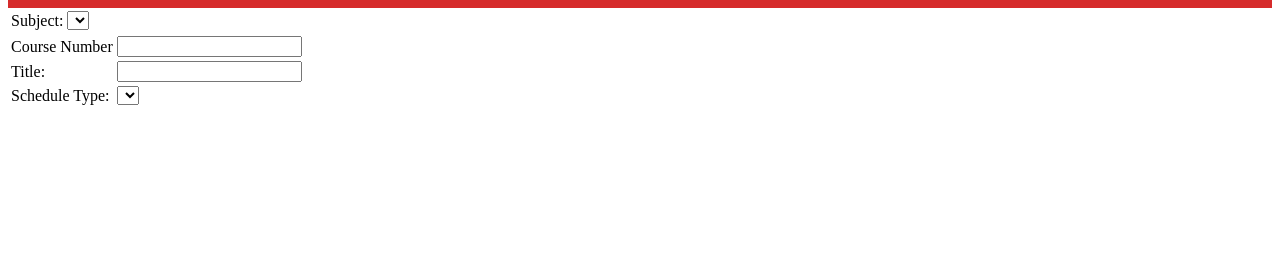
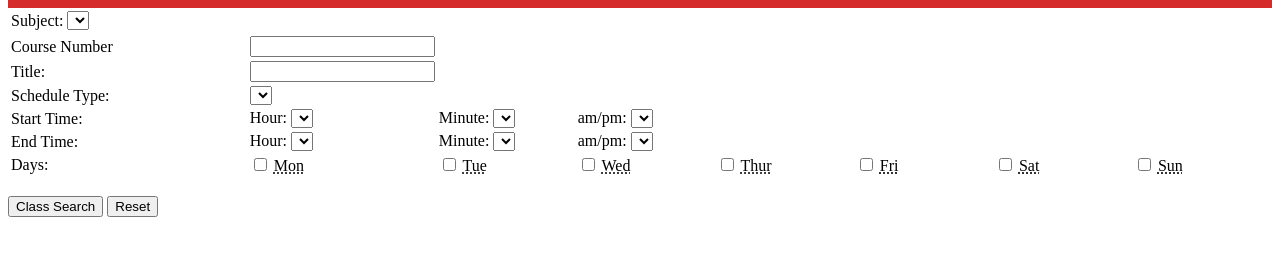
Before and after one commit to JnathanCarter/CS-325-Class-Scheduler, a plain HTML site: page index.html in a window 1280 px wide. Shown: the part 176-432 px from the top of the page. Drawn offline with Linux system fonts and the light colour scheme.

Commit message:
Finish Static elements

```diff
--- a/index.html
+++ b/index.html
@@ -29,7 +29,7 @@
                                         </label>
                                 </td>
                                 <td>
-                                        <select name="select_subj" id="select_subj">
+                                        <select name="subj_id" id="subj_id">
 
                                         </select>
 
@@ -40,7 +40,7 @@
                 <table name="courseinfotable" id="courseinfotable">
                         <tr>
                                 <td>Course Number</td>
-                                <td><input type="text" name="coursenumber" id="coursenumber"></td>
+                                <td><input type="text" name="number" id="number"></td>
                         </tr>
                         <tr>
                                 <td>Title:</td>
@@ -48,19 +48,109 @@
                         </tr>
                         <tr>
                                 <td>
-                                        <label for="schedule_type">
+                                        <label for="scheduletypeid">
                                                 <span>Schedule Type:</span>
                                         </label>
                                 </td>
                                 <td>
-                                        <select name="select_schedule_type" id="select_schedule_type">
+                                        <select name="scheduletypeid" id="scheduletypeid">
 
                                         </select>
 
                                 </td>
 
                         </tr>
+                        <tr>
+                                <td>Start Time: </td>
+                                <td>
+                                        <label for="begin_hh_id">
+                                                Hour:
+                                        </label>
+                                        <select name="begin_hh" id="begin_hh"></select>
+                                </td>
+                                <td>
+                                        <label for="begin_mm_id">
+                                                Minute:
+                                        </label>
+                                        <select name="begin_mm" id="begin_mm"></select>
+                                </td>
+                                <td>
+                                        <label for="begin_ap_id">
+                                                am/pm:
+                                        </label>
+                                        <select name="begin_ap" id="begin_ap"></select>
+                                </td>
+                        </tr>
+                        <tr>
+                                <td>End Time: </td>
+                                <td>
+                                        <label for="end_hh_id">
+                                                Hour:
+                                        </label>
+                                        <select name="end_hh" id="end_hh"></select>
+                                </td>
+                                <td>
+                                        <label for="end_mm_id">
+                                                Minute:
+                                        </label>
+                                        <select name="end_mm" id="end_mm"></select>
+                                </td>
+                                <td>
+                                        <label for="end_ap_id">
+                                                am/pm:
+                                        </label>
+                                        <select name="end_ap" id="end_ap"></select>
+                                </td>
+                        </tr>
+                        <tr>
+                                <td class="pllabel">Days: </td>
+                                <td width="11%" class="pldefault">
+                                        <input type="checkbox" name="sel_day" value="m" id="sel_day_mon_id">
+                                        <label for="sel_day_mon_id"><span class="fieldlabeltextinvisible">Days:
+                                                        Monday</span></label>
+                                        <abbr title="Monday">Mon</abbr>
+                                </td>
+                                <td width="11%" class="pldefault">
+                                        <input type="checkbox" name="sel_day" value="t" id="sel_day_tue_id">
+                                        <label for="sel_day_tue_id"><span
+                                                        class="fieldlabeltextinvisible">Tuesday</span></label>
+                                        <abbr title="Tuesday">Tue</abbr>
+                                </td>
+                                <td width="11%" class="pldefault">
+                                        <input type="checkbox" name="sel_day" value="w" id="sel_day_wed_id">
+                                        <label for="sel_day_wed_id"><span
+                                                        class="fieldlabeltextinvisible">Wednesday</span></label>
+                                        <abbr title="Wednesday">Wed</abbr>
+                                </td>
+                                <td width="11%" class="pldefault">
+                                        <input type="checkbox" name="sel_day" value="r" id="sel_day_thur_id">
+                                        <label for="sel_day_thur_id"><span
+                                                        class="fieldlabeltextinvisible">Thursday</span></label>
+                                        <abbr title="Thursday">Thur</abbr>
+                                </td>
+                                <td width="11%" class="pldefault">
+                                        <input type="checkbox" name="sel_day" value="f" id="sel_day_fri_id">
+                                        <label for="sel_day_fri_id"><span
+                                                        class="fieldlabeltextinvisible">Friday</span></label>
+                                        <abbr title="Friday">Fri</abbr>
+                                </td>
+                                <td width="11%" class="pldefault">
+                                        <input type="checkbox" name="sel_day" value="s" id="sel_day_sat_id">
+                                        <label for="sel_day_sat_id"><span
+                                                        class="fieldlabeltextinvisible">Saturday</span></label>
+                                        <abbr title="Saturday">Sat</abbr>
+                                </td>
+                                <td width="11%" class="pldefault">
+                                        <input type="checkbox" name="sel_day" value="u" id="sel_day_sun_id">
+                                        <label for="sel_day_sun_id"><span
+                                                        class="fieldlabeltextinvisible">Sunday</span></label>
+                                        <abbr title="Sunday">Sun</abbr>
+                                </td>
+                        </tr>
                 </table>
+                <br>
+                <input type="submit" value="Class Search" onclick="Project3.onSubmit();">
+                <input type="reset" value="Reset" onclick="Project3.reset();">
         </form>
         <div id="output"></div>
 
--- a/styles.css
+++ b/styles.css
@@ -31,3 +31,6 @@ body {
     margin: 0%;
     font-size: x-small;
 }
+.fieldlabeltextinvisible {
+    display: none;
+}
```
